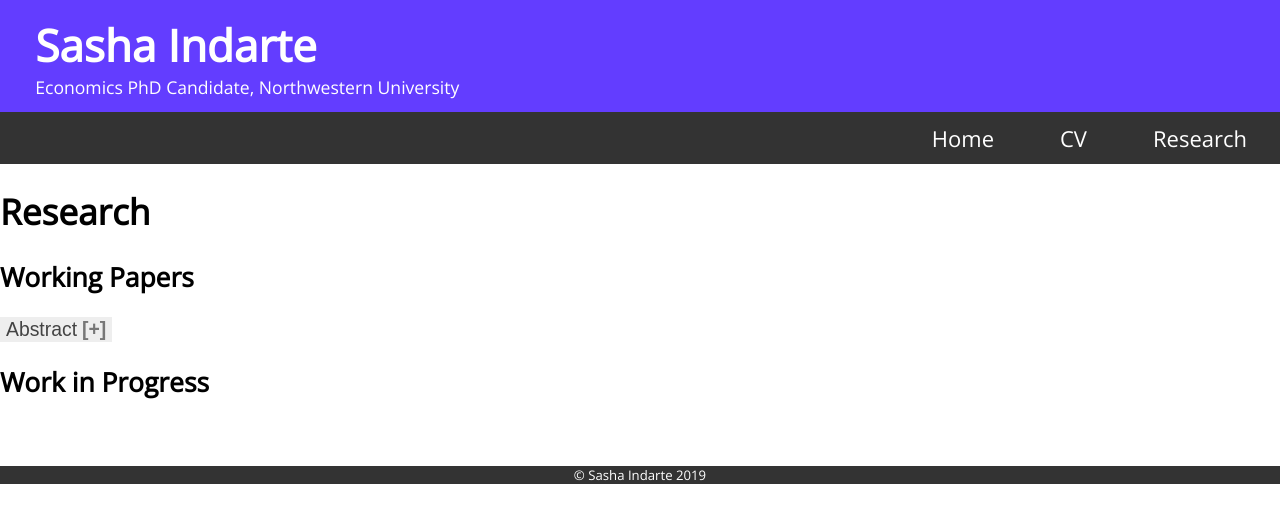
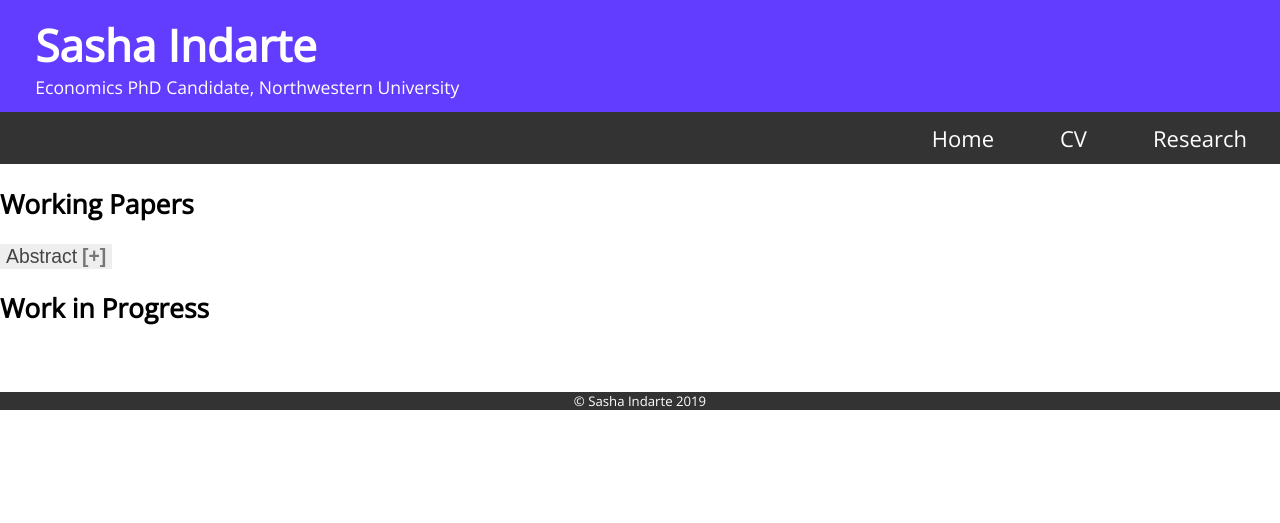
Before and after one commit to sashaindarte/sashaindarte.github.io, a Jekyll site: the page built from research/index.html, in a window 1280 px wide. Shown: the top 523 px of the page. Built offline with Jekyll 4.4.1, drawn with Linux system fonts in a browser that asks for light colours.

Commit message:
Update index.html

```diff
--- a/research/index.html
+++ b/research/index.html
@@ -3,7 +3,7 @@ layout: default
 title: Sasha Indarte - Research
 ---
 <div class="blurb">
-	<h1>Research</h1>
+	<div class="singlecol">
 		<h2>Working Papers</h2>
 		<button class="accordion">Abstract</button>
 		<div class="panel">
@@ -11,6 +11,7 @@ title: Sasha Indarte - Research
 				Test.
 			</p>
 		</div>
+
 		<h2>Work in Progress</h2>
-
+	</div>
 </div><!-- /.blurb -->
```
Lines whose indentation alone changed are shown as unchanged.
